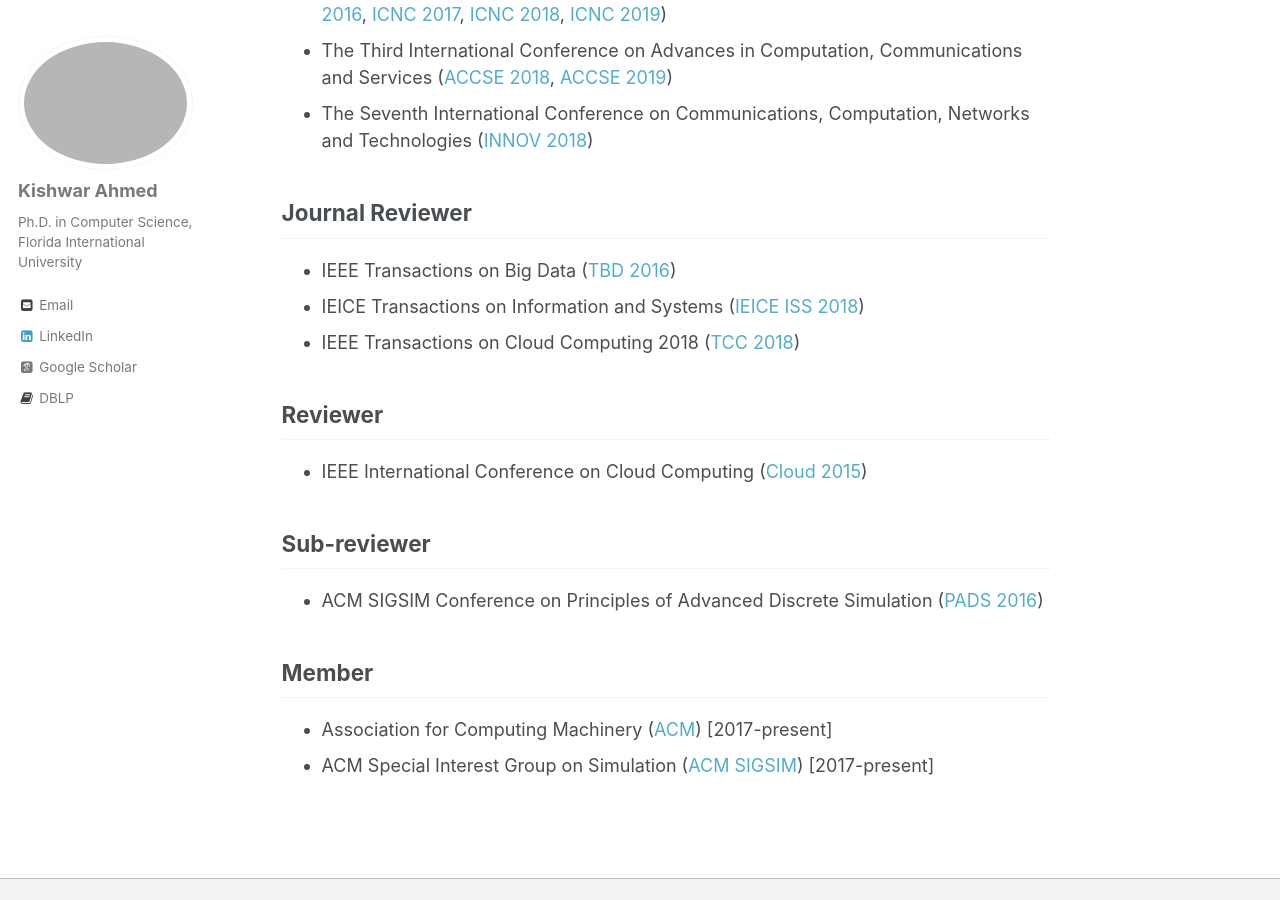
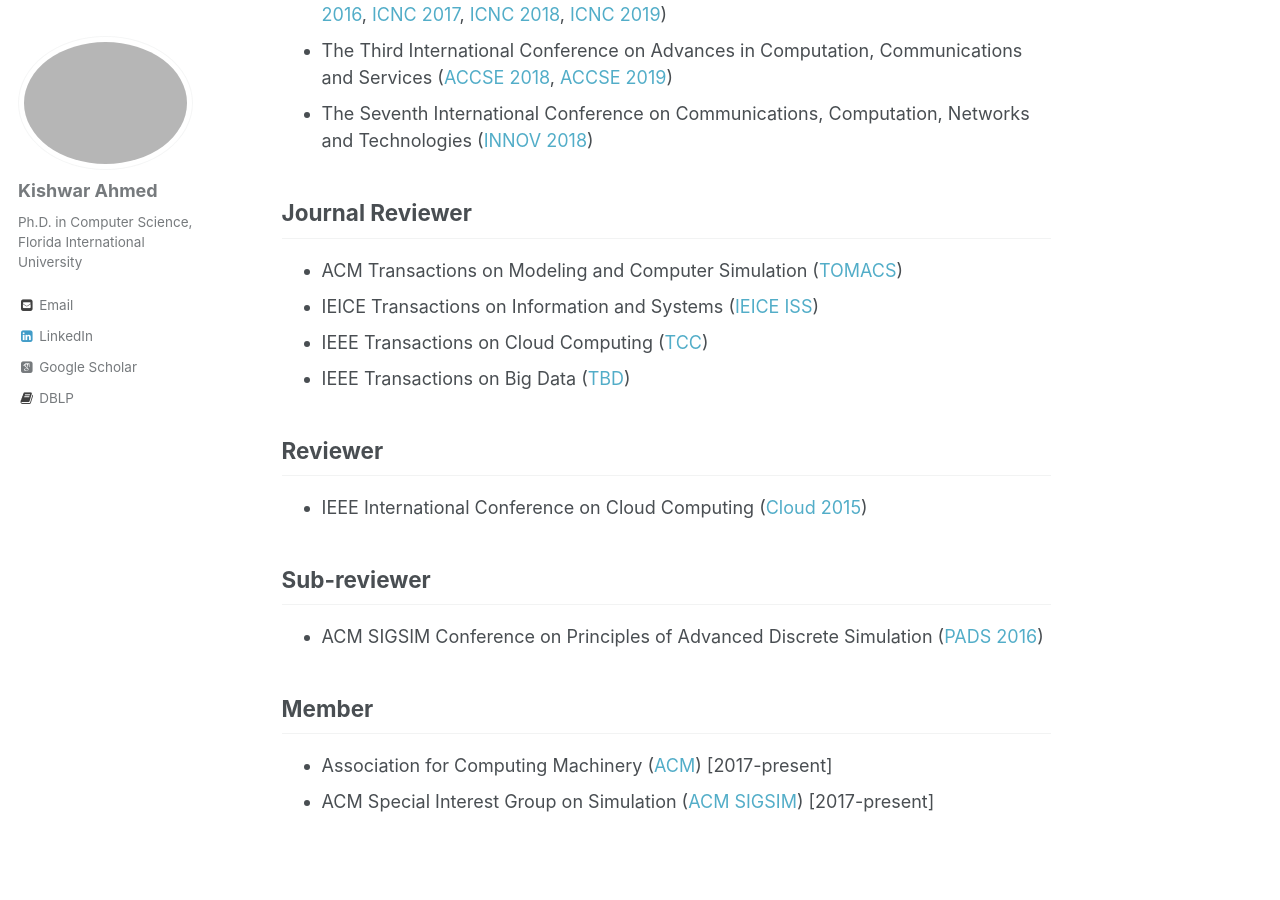
Before and after one commit to kishwarbd/kishwarbd.github.io, a Jekyll site: the page built from _pages/services.md, in a window 1280 px wide and 900 px high, scrolled down 360 px. Built offline with Jekyll 4.4.1, drawn with Linux system fonts in a browser that asks for light colours; some web fonts are replaced.

Commit message:
updates.

```diff
--- a/_pages/services.md
+++ b/_pages/services.md
@@ -13,9 +13,10 @@ author_profile: true
 
 
 ## Journal Reviewer
-* IEEE Transactions on Big Data ([TBD 2016](https://www.computer.org/web/tbd))
-* IEICE Transactions on Information and Systems ([IEICE ISS 2018](https://www.ieice.org/eng/shiori/mokuji_iss.html))
-* IEEE Transactions on Cloud Computing 2018 ([TCC 2018](https://www.computer.org/web/tcc))
+* ACM Transactions on Modeling and Computer Simulation ([TOMACS](https://tomacs.acm.org/))
+* IEICE Transactions on Information and Systems ([IEICE ISS](https://www.ieice.org/eng/shiori/mokuji_iss.html))
+* IEEE Transactions on Cloud Computing ([TCC](https://www.computer.org/web/tcc))
+* IEEE Transactions on Big Data ([TBD](https://www.computer.org/web/tbd))
 
 ## Reviewer
 * IEEE International Conference on Cloud Computing ([Cloud 2015](https://ieeexplore.ieee.org/xpl/mostRecentIssue.jsp?punumber=7194474))
```
Also changed, not shown: _pages/about.md (+3 -1 lines), 3 other files.
